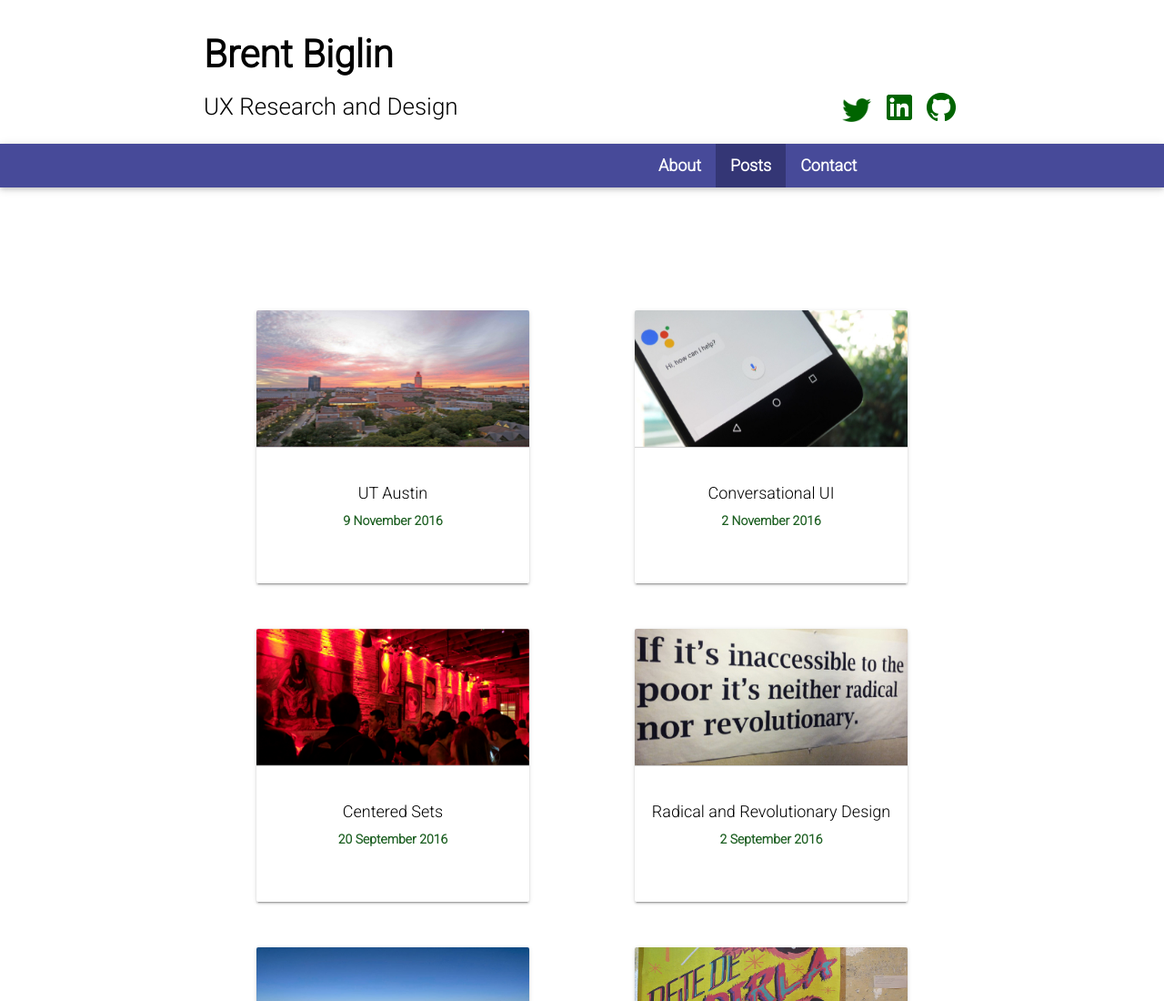
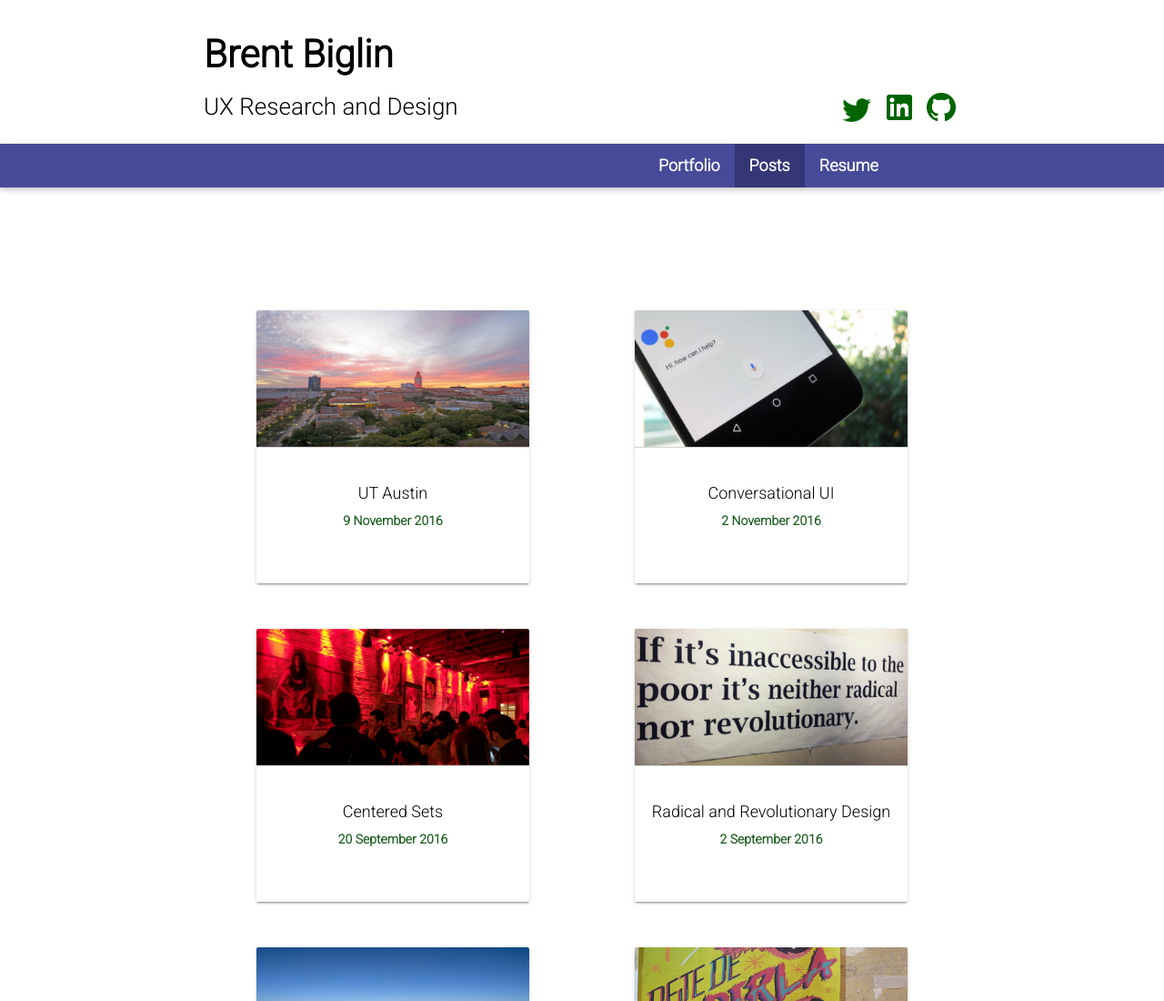
Before and after one commit to brentbiglin/biglin, a plain HTML site: page posts.htm in a window 1280 px wide. Shown: the top 1100 px of the page at 91% size. Drawn offline with Linux system fonts and the light colour scheme.

Commit message:
fixed nav link

```diff
--- a/posts.htm
+++ b/posts.htm
@@ -28,9 +28,9 @@
     </header>
     <nav>
       <ul>
-        <li><a class="nav" href="index.htm">About</a></li>
+        <li><a class="nav" href="index.htm">Portfolio</a></li>
         <li><a class="nav current" href="posts.htm#posts">Posts</a></li>
-        <li><a class="nav" href="contact.htm">Contact</a></li>
+        <li><a class="nav" href="resume.htm">Resume</a></li>
       </ul>
     </nav>
     <main>
```
